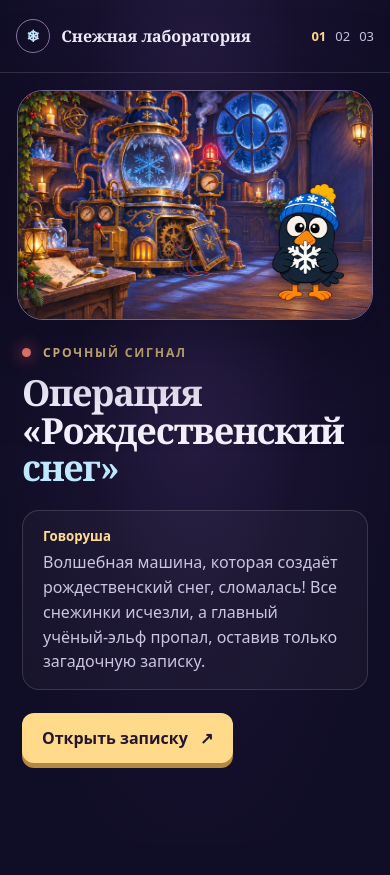
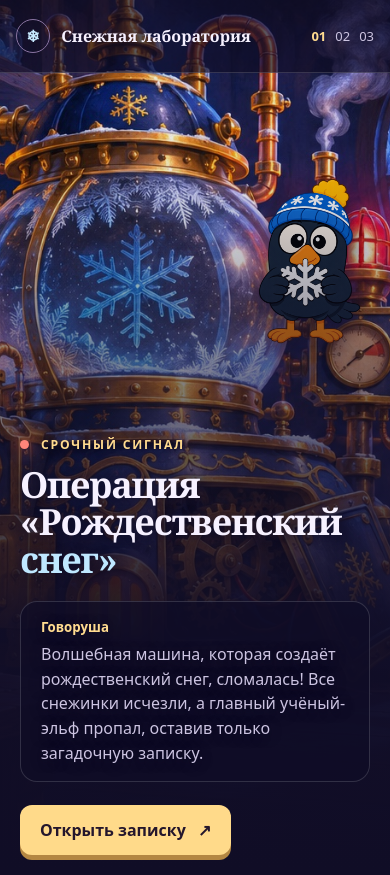
Before and after one commit to NikolayGogol-star/snow-machine, a plain HTML site: page index.html in a window 390 px wide. Before the commit the page ends 844 px from the top, so only its background shows below. Drawn offline with Linux system fonts and the light colour scheme.

Commit message:
Make opening illustration full screen

```diff
--- a/index.html
+++ b/index.html
@@ -5,7 +5,7 @@
 <meta name="viewport" content="width=device-width,initial-scale=1">
 <meta name="theme-color" content="#100d26">
 <title>Операция «Рождественский снег»</title>
-<link rel="stylesheet" href="style.css">
+<link rel="stylesheet" href="style.css?v=2">
 <script src="game.js" defer></script>
 </head>
 <body>
--- a/style.css
+++ b/style.css
@@ -76,3 +76,23 @@ dialog .primary:hover{color:#24162c}
 @media(prefers-reduced-motion:reduce){*,*::before,*::after{animation-duration:.01ms!important;animation-iteration-count:1!important;transition:none!important}.flake{animation:none!important;top:var(--rest)}}
 .hero-art{position:relative;isolation:isolate}
 .hero-art img.hero-mascot{position:absolute;right:4%;bottom:7%;width:28%;height:53%;aspect-ratio:auto;object-fit:contain;object-position:bottom;filter:drop-shadow(0 9px 9px #17102dba)}
+
+/* The opening illustration fills the viewport behind the story controls. */
+body:has(#intro:not([hidden])){background:#100d26}
+body:has(#intro:not([hidden])) .top{position:relative;z-index:1;max-width:none;background:#100d26a8}
+body:has(#intro:not([hidden])) main{max-width:none;padding:0}
+.hero{position:relative;min-height:calc(100svh - 73px);display:flex;align-items:center;justify-content:flex-end;padding:clamp(24px,5vw,82px);isolation:isolate;animation:none}
+.hero-art{position:absolute;inset:-73px 0 0;z-index:-2;border:0;border-radius:0;box-shadow:none}
+.hero-art img:first-child{width:100%;height:100%;aspect-ratio:auto;object-fit:cover;object-position:center}
+.hero::before{content:"";position:absolute;inset:-73px 0 0;z-index:-1;background:linear-gradient(90deg,#100d2610 26%,#100d2699 56%,#100d26eb 100%);pointer-events:none}
+.hero-art img.hero-mascot{width:clamp(100px,18vw,245px);height:38%;right:auto;left:35%;bottom:8%}
+.hero-copy{width:min(100%,510px);padding:0;text-shadow:0 2px 12px #100d26}
+.hero-copy blockquote{background:#100d26bd}
+.hero-copy button{text-shadow:none}
+@media(max-width:780px){
+  .hero{align-items:flex-end;min-height:calc(100svh - 73px);padding:clamp(20px,5vw,42px);padding-top:clamp(255px,43svh,440px)}
+  .hero-art img:first-child{object-position:38% 30%}
+  .hero::before{background:linear-gradient(180deg,#100d2615 20%,#100d2677 40%,#100d26f5 73%,#100d26 100%)}
+  .hero-art img.hero-mascot{width:clamp(95px,27vw,160px);height:clamp(120px,23svh,220px);left:auto;right:7%;top:clamp(100px,18svh,185px);bottom:auto}
+  .hero-copy{width:100%}
+}
```
